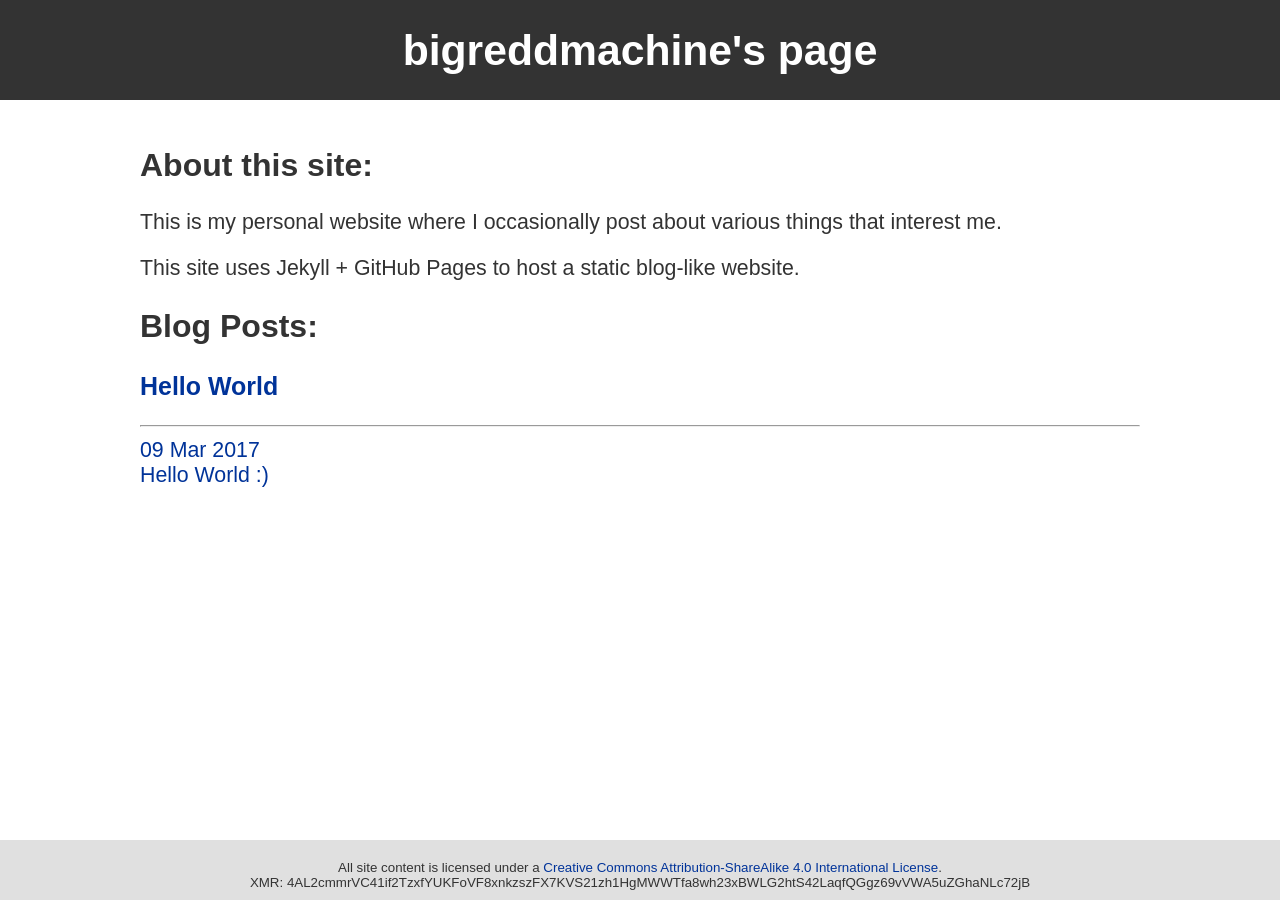
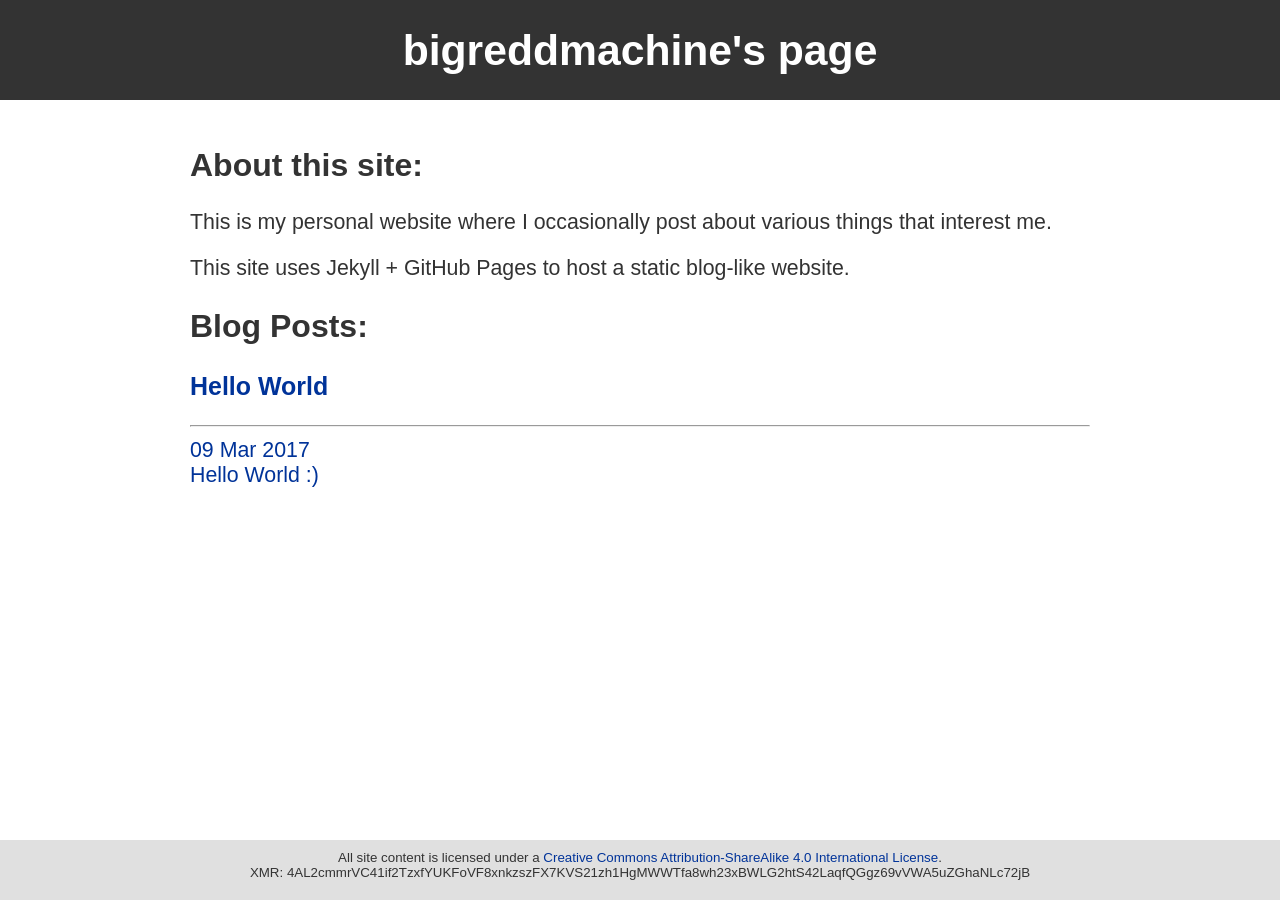
Before and after one commit to bigreddmachine/bigreddmachine.github.io, a Jekyll site: the page built from index.html, in a window 1280 px wide. Built offline with Jekyll 4.4.1, drawn with Linux system fonts in a browser that asks for light colours.

Commit message:
update footer

```diff
--- a/css/main.css
+++ b/css/main.css
@@ -53,11 +53,16 @@
     margin: 0 auto;
     padding: 20px;
     width: auto;
-    max-width: 1000px;
+    max-width: 900px;
 }
 
 header .content-container { padding: 0; }
 header .content-container h1 { margin: 0; }
 header .content-container h1 a { color: #FFFFFF; }
+footer .content-container { padding: 10px 20px; }
 
 .center { text-align: center; }
+
+@media screen and (max-width: 440px) {
+    footer { font-size: 9pt; overflow: hidden; }
+}
```
